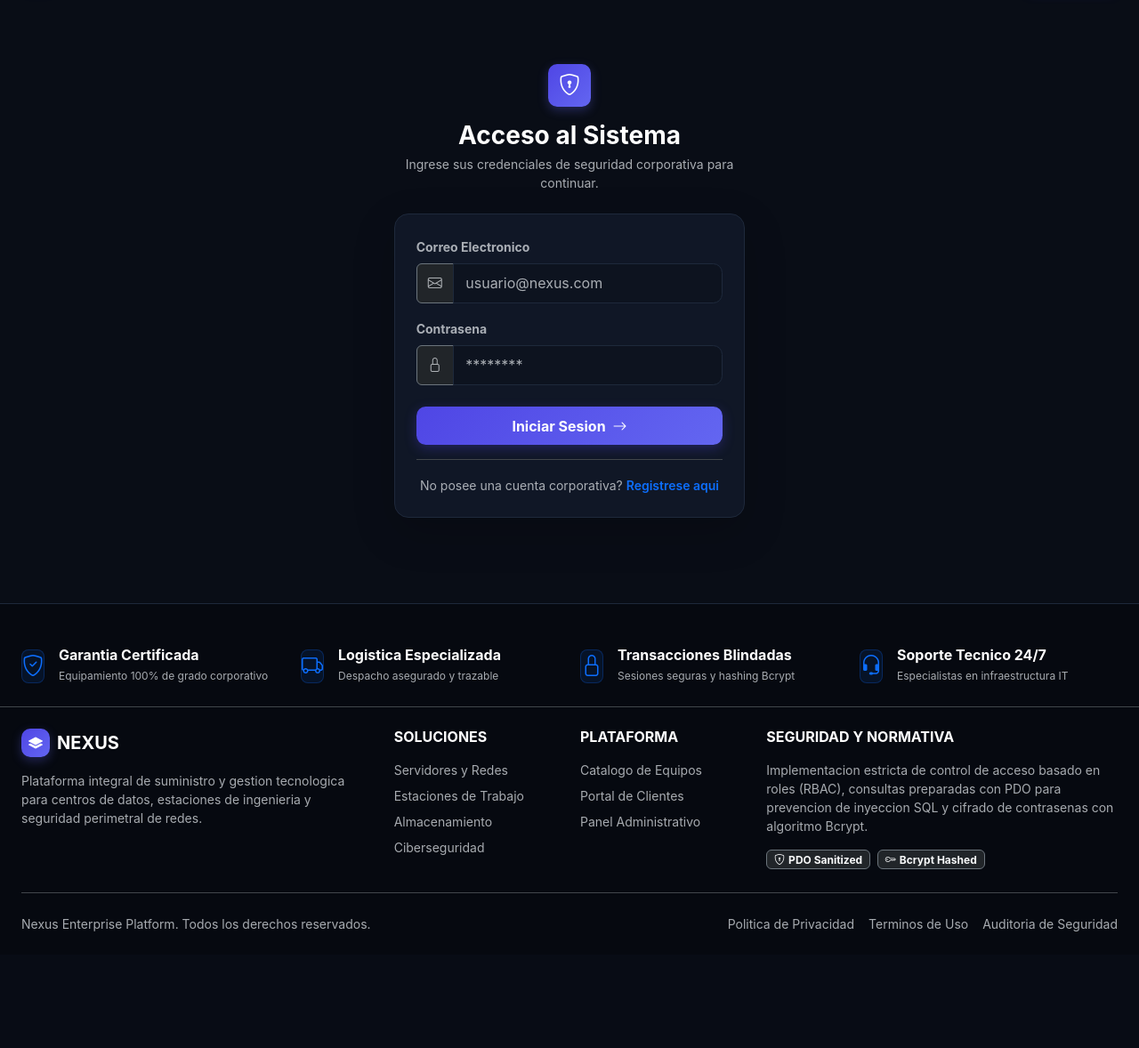
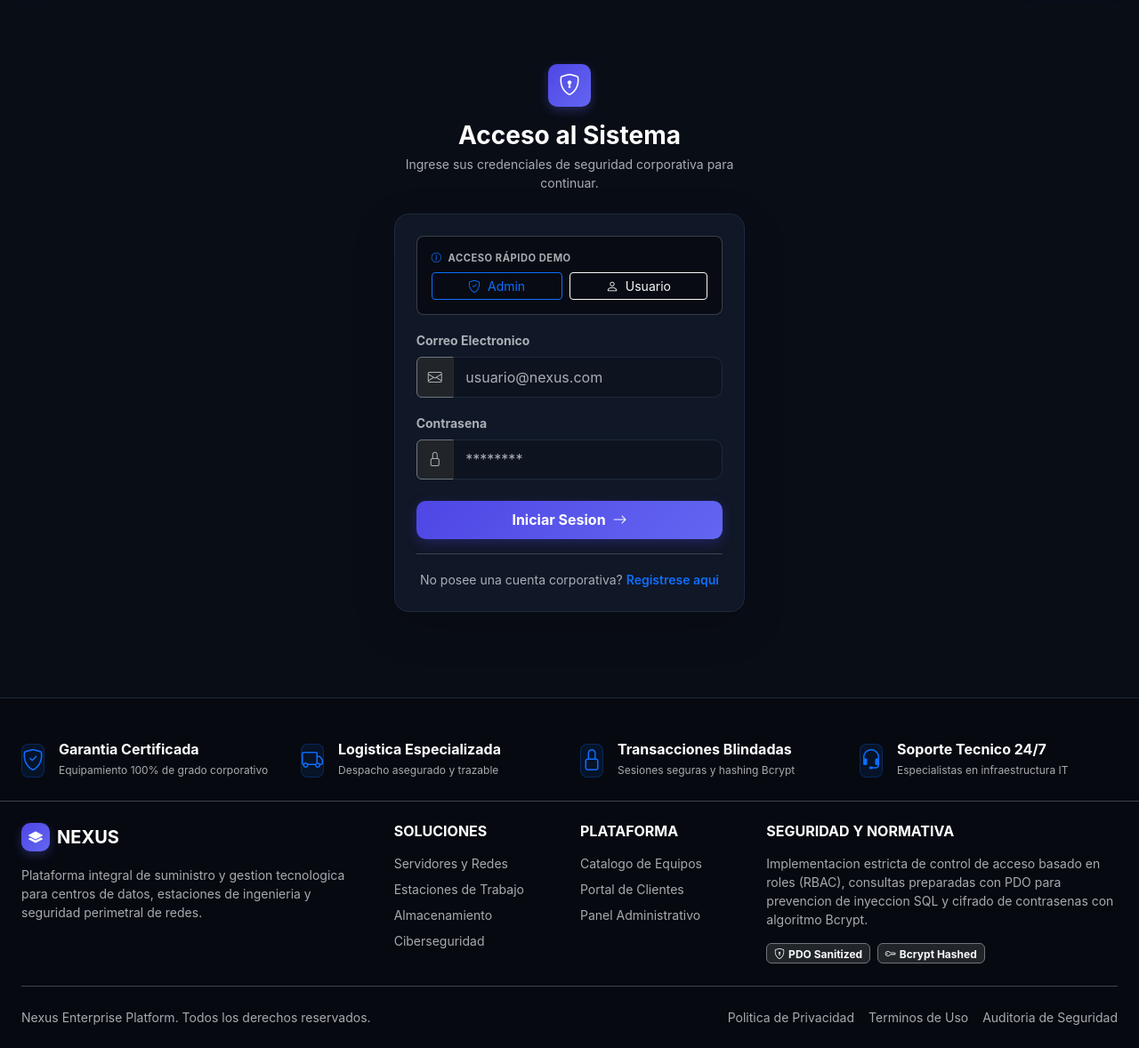
Before and after one commit to danielacalero83-star/nexus-platform, a PHP site: page /login.php in a window 1280 px wide. Shown: the part 65-1243 px from the top of the page at 89% size. Before the commit the page ends 1112 px from the top, so only its background shows below. Run offline with PHP 8.4, Linux system fonts and the light colour scheme; data comes from the database, SQL or seed files in the repository.

Commit message:
feat(auth): add one-click credential autofill buttons for evaluators

```diff
--- a/login.php
+++ b/login.php
@@ -57,6 +57,23 @@ require_once __DIR__ . '/includes/header.php';
         </div>
 
         <div class="card card-nexus p-4 shadow-lg mb-4">
+            <!-- Credenciales de Demostracion Rapida para Evaluadores -->
+            <div class="p-3 mb-3 rounded-3 bg-black bg-opacity-50 border border-secondary border-opacity-50">
+                <div class="d-flex align-items-center justify-content-between mb-2">
+                    <span class="small text-muted fw-bold text-uppercase" style="font-size: 0.7rem; letter-spacing: 0.5px;">
+                        <i class="bi bi-info-circle me-1 text-primary"></i> Acceso Rápido Demo
+                    </span>
+                </div>
+                <div class="d-flex gap-2">
+                    <button type="button" class="btn btn-sm btn-outline-primary flex-fill text-nowrap py-1" onclick="document.getElementById('login-email').value='admin@nexus.com'; document.getElementById('login-password').value='AdminPassword2026!';">
+                        <i class="bi bi-shield-check me-1"></i> Admin
+                    </button>
+                    <button type="button" class="btn btn-sm btn-outline-light flex-fill text-nowrap py-1" onclick="document.getElementById('login-email').value='usuario@nexus.com'; document.getElementById('login-password').value='UserPassword2026!';">
+                        <i class="bi bi-person me-1"></i> Usuario
+                    </button>
+                </div>
+            </div>
+
             <?php if (!empty($error)): ?>
                 <div class="alert alert-danger py-2 small d-flex align-items-center gap-2 mb-3" role="alert">
                     <i class="bi bi-exclamation-triangle-fill"></i>
```
